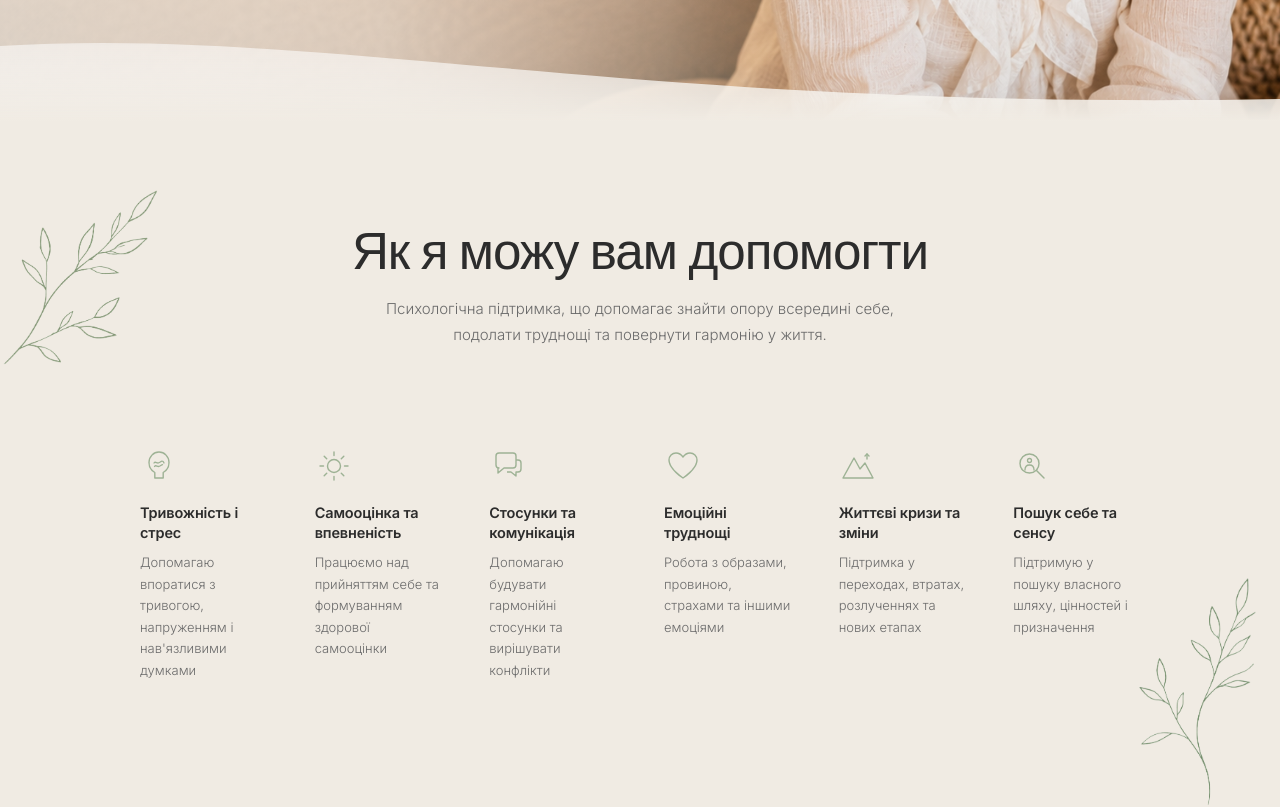
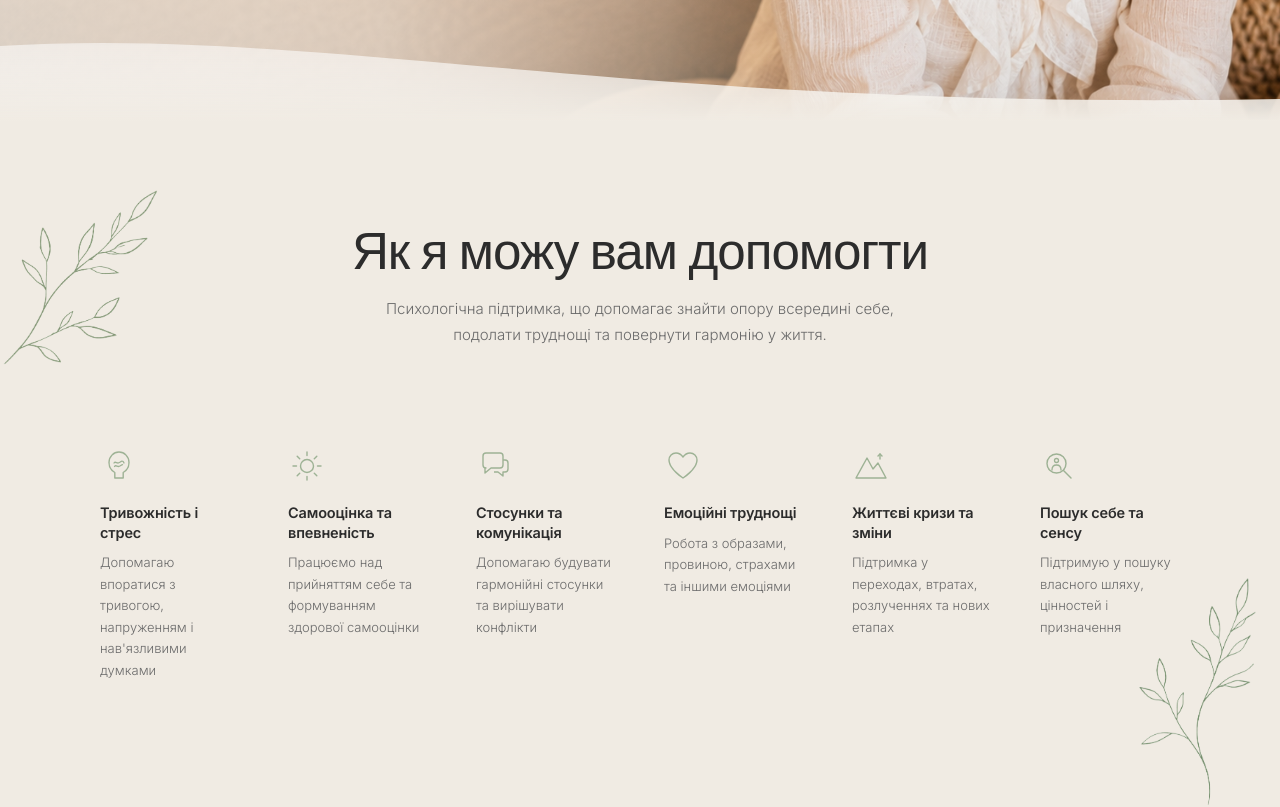
Before and after one commit to danylonahorniuk/psychologist-landing, a Next.js app: page / in a window 1280 px wide. Shown: the part 680-1487 px from the top of the page. Built offline with nearby package versions, Linux system fonts and the light colour scheme.

Commit message:
Revert "temp: stretch layout to 1920px for Figma export"
This reverts commit 47276e53a1ae6a526a2e1db341682363b52b02f5.

```diff
--- a/app/globals.css
+++ b/app/globals.css
@@ -569,14 +569,3 @@ body {
 /* FAQ accordion container */
 .faq-accordion { padding: 0 40px; }
 @media (max-width: 640px) { .faq-accordion { padding: 0 20px; } }
-
-/* TEMP: figma export — stretch all content to full width */
-[style*="max-width: 1280px"],
-[style*="max-width: 1440px"],
-[style*="max-width: 1600px"],
-[style*="max-width: 900px"] {
-  max-width: none !important;
-  width: 100% !important;
-}
-.s-pad { padding: 100px 120px !important; }
-.hero-text-col { padding: 160px 80px 140px 160px !important; }
```
